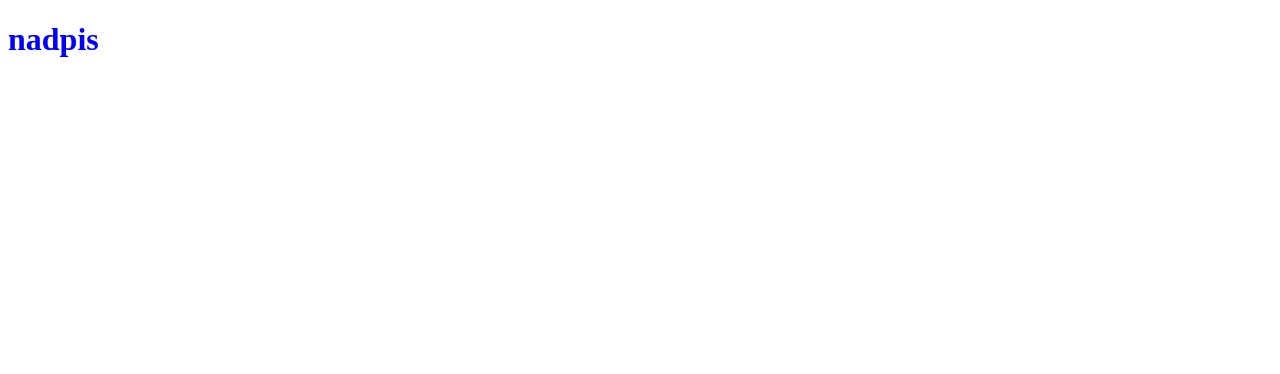
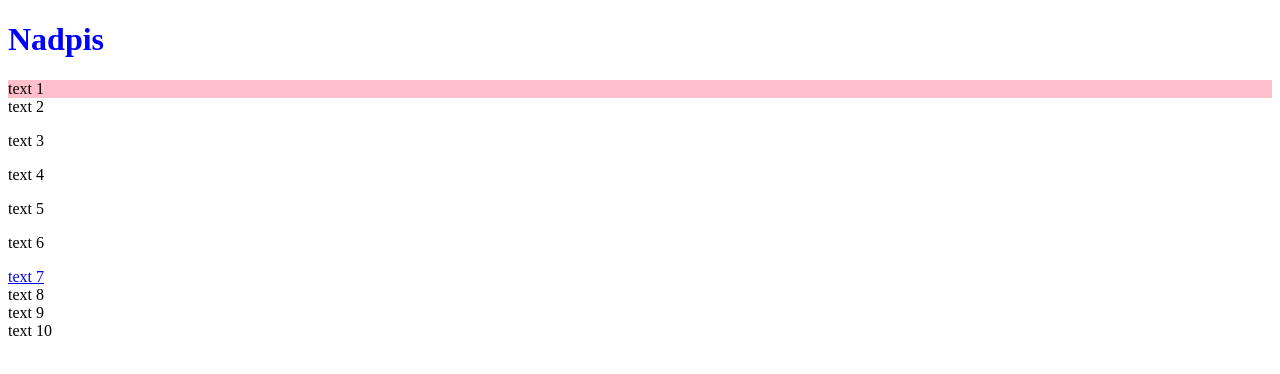
Before and after one commit to fornousova/web0702, a plain HTML site: page index.html in a window 1280 px wide. Drawn offline with Linux system fonts and the light colour scheme.

Commit message:
procviceni selektoru

```diff
--- a/index.html
+++ b/index.html
@@ -7,7 +7,24 @@
     <title>Document</title>
 </head>
 <link rel="stylesheet" href="style.css"
+<!--potrebujem na css-->
 <body>
-    <h1>nadpis</h1>
+    <h1>Nadpis</h1>
+<div class="class1">
+  <div id="id1">text 1</div>
+  <div>text 2</div>
+  <div class="class2 class3">
+    <p>text 3</p>
+    <p>text 4</p>
+    <div class="class5">
+      <p>text 5</p>
+      <p>text 6</p>
+    </div>
+    <a href="www.youtube.com">text 7</a>
+  </div>
+  <div class="class3">text 8</div>
+  <div class="class2 class6">text 9</div>
+  <div class="class6">text 10</div>
+</div>
 </body>
 </html>
--- a/style.css
+++ b/style.css
@@ -1 +1,2 @@
 h1 {color:blue;}
+#id1 {background-color: pink;}
```
